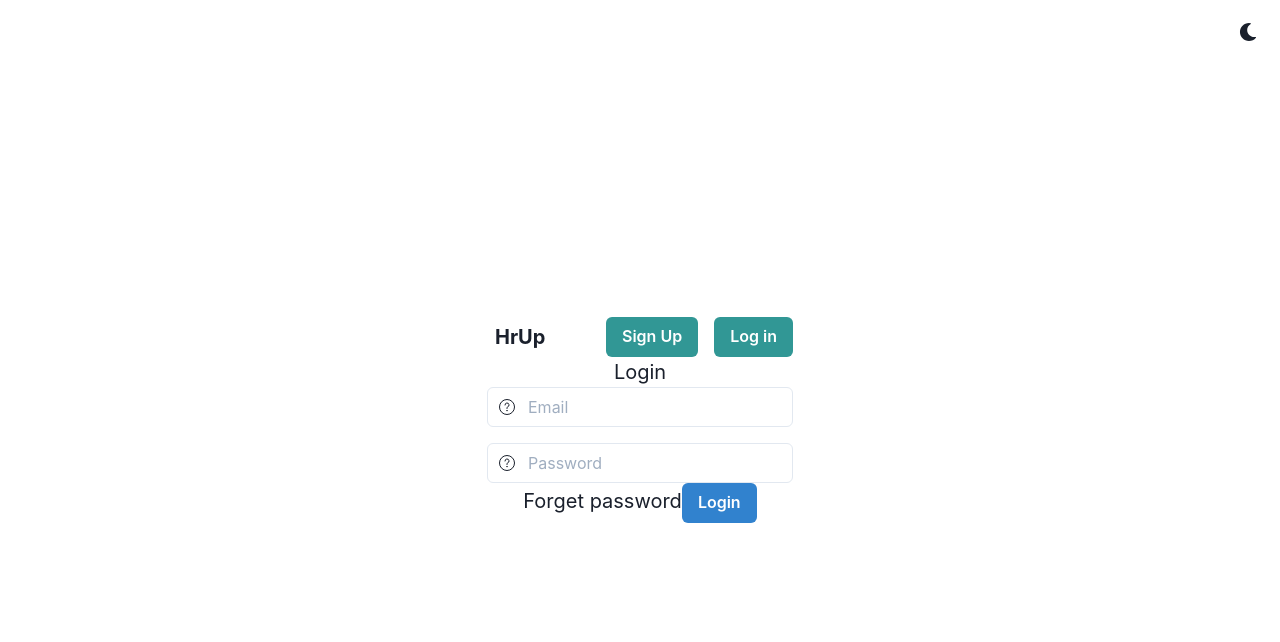
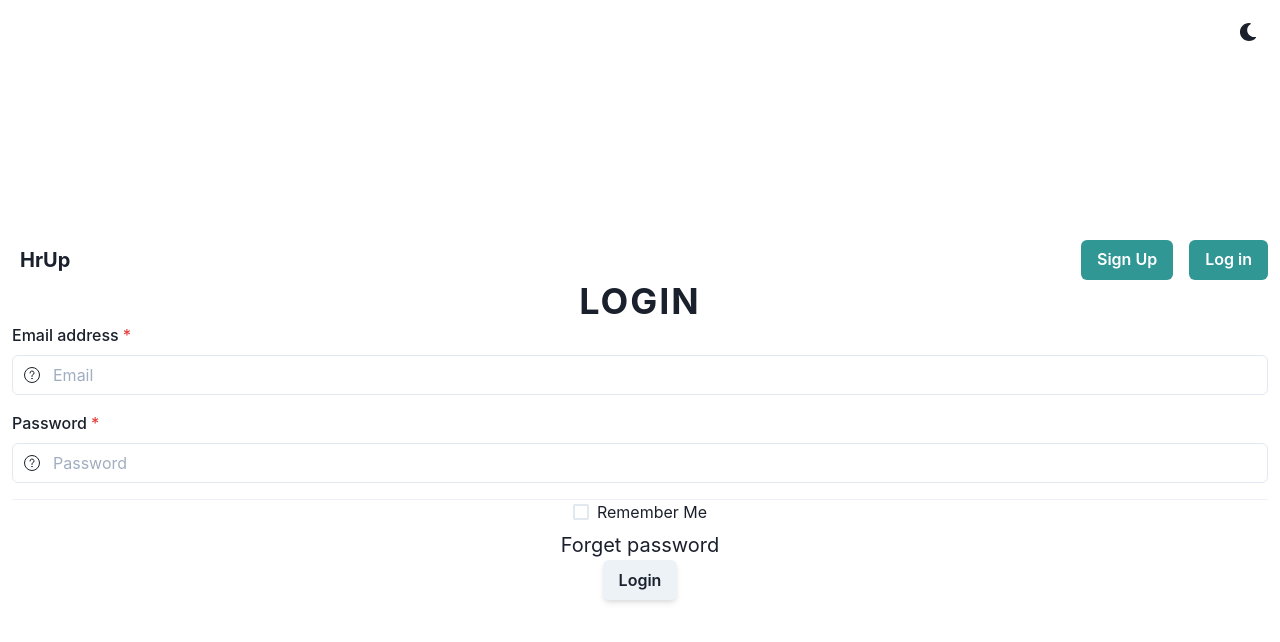
Before and after one commit to bipasha39/HpUp-Frontend, a React (Create React App) app: page / in a window 1280 px wide. Shown: the top 642 px of the page. Built offline with nearby package versions, Linux system fonts and the light colour scheme.

Commit message:
login again

```diff
--- a/package.json
+++ b/package.json
@@ -3,6 +3,7 @@
   "version": "0.1.0",
   "private": true,
   "dependencies": {
+    "@chakra-ui/core": "^0.8.0",
     "@chakra-ui/react": "^1.1.5",
     "@emotion/react": "^11.1.4",
     "@emotion/styled": "^11.0.0",
--- a/src/App.js
+++ b/src/App.js
@@ -16,11 +16,11 @@ function App() {
       <Box textAlign="center" fontSize="xl">
         <Grid minH="100vh" p={3}>
           <ColorModeSwitcher justifySelf="flex-end" />
-          <VStack spacing={8}>
+
 
 
            <Login />
-          </VStack>
+
         </Grid>
       </Box>
     </ChakraProvider>
--- a/src/components/loginForm/LoginForm.js
+++ b/src/components/loginForm/LoginForm.js
@@ -1,21 +1,40 @@
 import React from 'react';
 import {
   FormControl,
+  FormLabel,
   Input,
+  Box,
   InputGroup,
   Icon,
   InputLeftElement,
+  InputRightElement,
+  showPass,
+  IconButton,
+  handleToggle,
   Button,
   Stack,
+  Heading,
+  Divider,
+  Checkbox
 } from '@chakra-ui/react';
 
 export default function LoginForm() {
   return (
+
     <div className="loginForm_container">
-      <h1>Login</h1>
+      <Heading
+                as="h1"
+                textAlign="center"
+                textTransform="uppercase"
+                letterSpacing={2}
+              >
+                Login
+              </Heading>
+
       <form action="submit">
         <Stack spacing={4}>
           <FormControl isRequired>
+          <FormLabel>Email address</FormLabel>
             <InputGroup>
               <InputLeftElement children={<Icon name="email" />} />
               <Input type="email" placeholder="Email" aria-label="Email" />
@@ -23,6 +42,7 @@ export default function LoginForm() {
           </FormControl>
 
           <FormControl isRequired>
+          <FormLabel>Password</FormLabel>
             <InputGroup>
               <InputLeftElement children={<Icon name="lock" />} />
               <Input
@@ -30,16 +50,30 @@ export default function LoginForm() {
                 placeholder="Password"
                 aria-label="Password"
               />
+              <InputRightElement>
+                        <IconButton
+                          icon={showPass ? "hide" : "show"}
+                          variant="ghost"
+                          size="sm"
+                          onClick={handleToggle}
+                          title={`${showPass ? "Hide" : "Show"} Password`}
+                        />
+                      </InputRightElement>
             </InputGroup>
           </FormControl>
+          <Divider />
         </Stack>
       </form>
+<stack isIntine justifyContent="space-between">
+  <Box>
+    <Checkbox>Remember Me</Checkbox>
+  </Box>
+  <Box>
+  <a href="#">Forget password</a>
+  </Box>
+</stack>
+   <Button variantColor="blue" type="submit" shadow="md">Login</Button>
 
-      <div className="loginFormButton_container">
-        <a href="#">Forget password</a>
-
-        <Button colorScheme="blue">Login</Button>
-      </div>
     </div>
   );
 }
--- a/src/pages/login/Login.js
+++ b/src/pages/login/Login.js
@@ -1,6 +1,6 @@
 import React from 'react';
 import LoginForm from '../../components/loginForm/LoginForm';
-import Header from '../../components/navbar/Navbar';
+import Navbar from '../../components/navbar/Navbar';
 
 
 
@@ -8,7 +8,7 @@ export default function Login() {
 
     return (
         <div className="loginpage_container">
-         <Header />
+         <Navbar />
         <LoginForm />
         </div>
 
```
Also changed, not shown: 2 other files (tests, documents, lock files or other folders).
